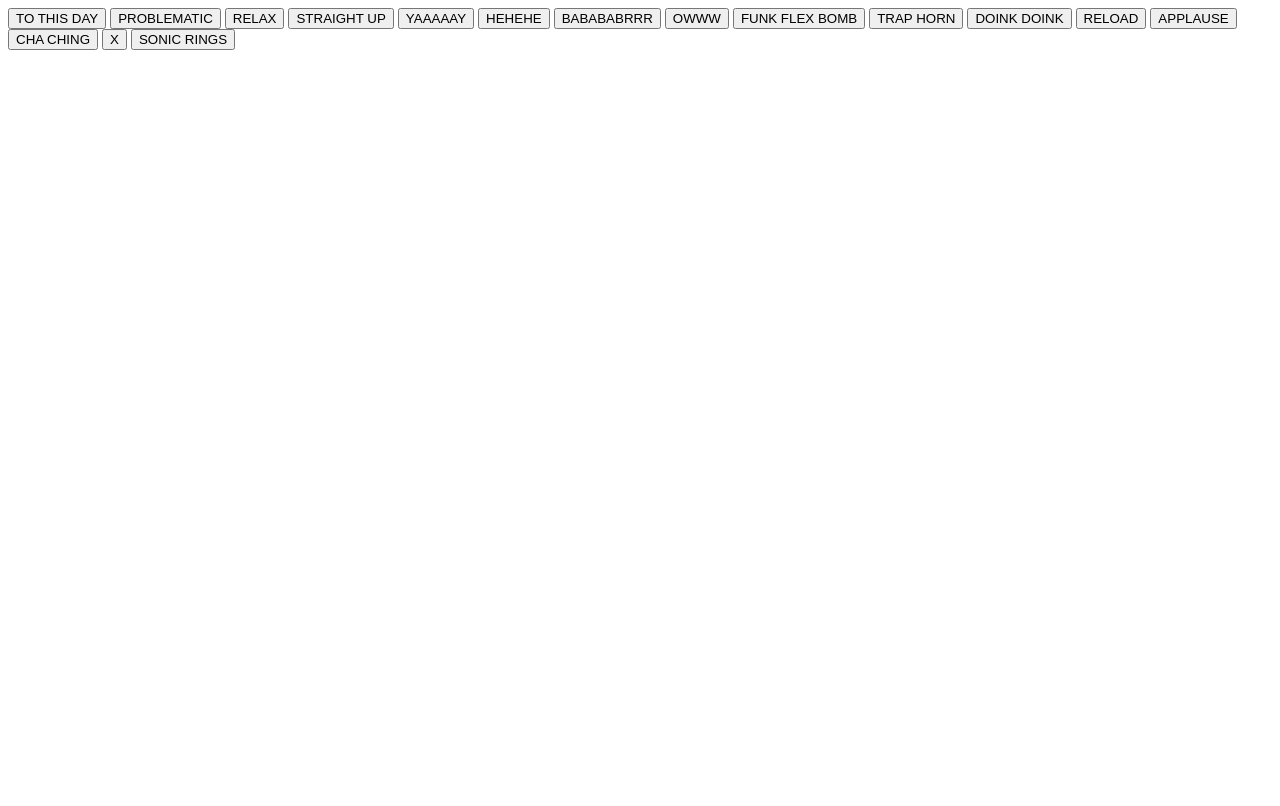
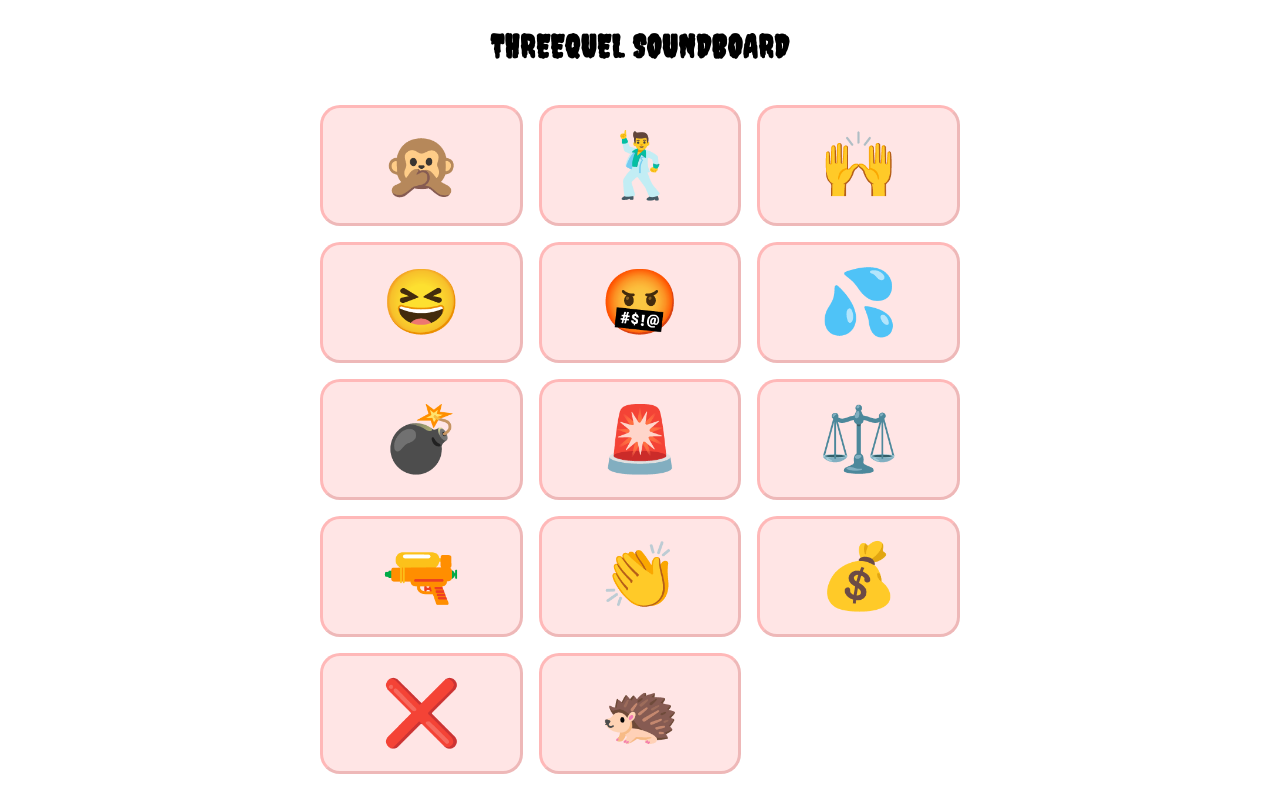
Before and after one commit to leroyrosales/threequel-soundboard, a plain HTML site: page index.html in a window 1280 px wide. Drawn offline with Linux system fonts and the light colour scheme.

Commit message:
Update styles, add button characters, setting up for future stuff.

```diff
--- a/index.html
+++ b/index.html
@@ -5,29 +5,28 @@
     <meta name="viewport" content="width=device-width, initial-scale=1.0">
     <meta http-equiv="X-UA-Compatible" content="ie=edge">
     <title>THREEQUEL SOUNDBOARD</title>
+    <link href="https://fonts.googleapis.com/css?family=Creepster" rel="stylesheet">
+    <link rel="stylesheet" href="styles.css"  type="text/css">
 </head>
 <body>
-    <article>
+        <h1>THREEQUEL SOUNDBOARD</h1>
+    <section>
 
-        <button type="button" class="button" onclick="document.getElementById('sound1').play()">TO THIS DAY</button>
-        <button type="button" class="button" onclick="document.getElementById('sound2').play()">PROBLEMATIC</button>
-        <button type="button" class="button" onclick="document.getElementById('sound3').play()">RELAX</button>
-        <button type="button" class="button" onclick="document.getElementById('sound5').play()">STRAIGHT UP</button>
-        <button type="button" class="button" onclick="document.getElementById('sound9').play()">YAAAAAY</button>
-        <button type="button" class="button" onclick="document.getElementById('sound10').play()">HEHEHE</button>
-        <button type="button" class="button" onclick="document.getElementById('sound23').play()">BABABABRRR</button>
-        <button type="button" class="button" onclick="document.getElementById('sound24').play()">OWWW</button>
-        <button type="button" class="button" onclick="document.getElementById('sound11').play()">FUNK FLEX BOMB</button>
-        <button type="button" class="button" onclick="document.getElementById('sound12').play()">TRAP HORN</button>	<button type="button" class="button" onclick="document.getElementById('sound13').play()">DOINK DOINK</button>
-        <button type="button" class="button" onclick="document.getElementById('sound14').play()">RELOAD</button> 	<button type="button" class="button" onclick="document.getElementById('sound16').play()">APPLAUSE</button> 	<button type="button" class="button" onclick="document.getElementById('sound17').play()">CHA CHING</button>
-        <button type="button" class="button" onclick="document.getElementById('sound18').play()">X</button> 			<button type="button" class="button" onclick="document.getElementById('sound22').play()">SONIC RINGS</button>
 
-        <audio preload="auto" id="sound1" src="audio/tillthisday.mp3"></audio>
+        <button type="button" class="button" onclick="document.getElementById('sound2').play()">🙊</button>
+        <button type="button" class="button" onclick="document.getElementById('sound5').play()">🕺</button>
+        <button type="button" class="button" onclick="document.getElementById('sound9').play()">🙌</button>
+        <button type="button" class="button" onclick="document.getElementById('sound10').play()">😆</button>
+        <button type="button" class="button" onclick="document.getElementById('sound23').play()">🤬</button>
+        <button type="button" class="button" onclick="document.getElementById('sound24').play()">💦</button>
+        <button type="button" class="button" onclick="document.getElementById('sound11').play()">💣</button>
+        <button type="button" class="button" onclick="document.getElementById('sound12').play()">🚨</button>	<button type="button" class="button" onclick="document.getElementById('sound13').play()">⚖️</button>
+        <button type="button" class="button" onclick="document.getElementById('sound14').play()">🔫</button> 	<button type="button" class="button" onclick="document.getElementById('sound16').play()">👏</button> 	<button type="button" class="button" onclick="document.getElementById('sound17').play()">💰</button>
+        <button type="button" class="button" onclick="document.getElementById('sound18').play()">❌</button> 			<button type="button" class="button" onclick="document.getElementById('sound22').play()">🦔</button>
         <audio preload="auto" id="sound2" src="audio/problematic.mp3"></audio>
-        <audio preload="auto" id="sound3" src="audio/relax.mp3"></audio>
         <audio preload="auto" id="sound5"  src="audio/straightup.mp3"></audio>
         <audio preload="auto" id="sound9" src="audio/yay.mp3"></audio>
-        <audio preload="auto" id="sound10" src="audio/yay.mp3"></audio>
+        <audio preload="auto" id="sound10" src="audio/hehehe.mp3"></audio>
         <audio preload="auto" id="sound11" src="audio/funkflexbomb.mp3"></audio>
         <audio preload="auto" id="sound12" src="audio/traphorn.mp3"> </audio>
         <audio preload="auto" id="sound13" src="audio/doinkdoink.mp3"></audio>
@@ -39,7 +38,7 @@
         <audio preload="auto" id="sound23" src="audio/babababrrrr.mp3"></audio>
         <audio preload="auto" id="sound24" src="audio/owww.mp3"></audio>
 
-    </article>
+    </section>
 
 
     <script src="main.js"></script>
--- a/styles.scss
+++ b/styles.scss
@@ -0,0 +1,29 @@
+body {
+    font-family: 'Creepster', cursive;
+    letter-spacing: 1px;
+    text-align: center;
+    line-height: 1.6;
+}
+
+
+section {
+    display: grid;
+    grid-template-columns: repeat(3, 1fr);
+    grid-gap: 1rem;
+    max-width: 50vw;
+    margin: 2rem auto;
+}
+
+button {
+    font-size: 4rem;
+    background-color: rgba(255, 0, 0, .1);
+    border-color: rgba(255, 0, 0, .2);
+    border-width: 3px;
+    border-radius: 20px;
+    padding: 20px;
+    transition: all .5s;
+}
+
+button:hover,button:active {
+    background-color: rgba(255, 0, 0, .75);
+}
```
Also changed, not shown: styles.css (added).
